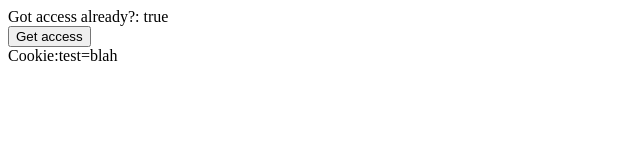
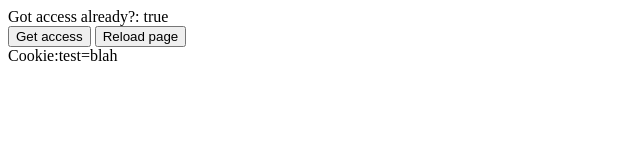
Before and after one commit to RupertBenWiser/iframe-test, a plain HTML site: page index.html in a window 1280 px wide. Shown: the whole page, without its empty margins (0-640 px from the left). Drawn offline with Linux system fonts and the light colour scheme.

Commit message:
Add reload button

```diff
--- a/index.html
+++ b/index.html
@@ -31,6 +31,7 @@
   }
   </script>
   <button onclick="makeRequestWithUserGesture()">Get access</button>
+  <button onclick="location.reload(()">Reload page</button>
   <div id="test"></div>
   <script>
     document.write("Cookie:" + document.cookie);
```
